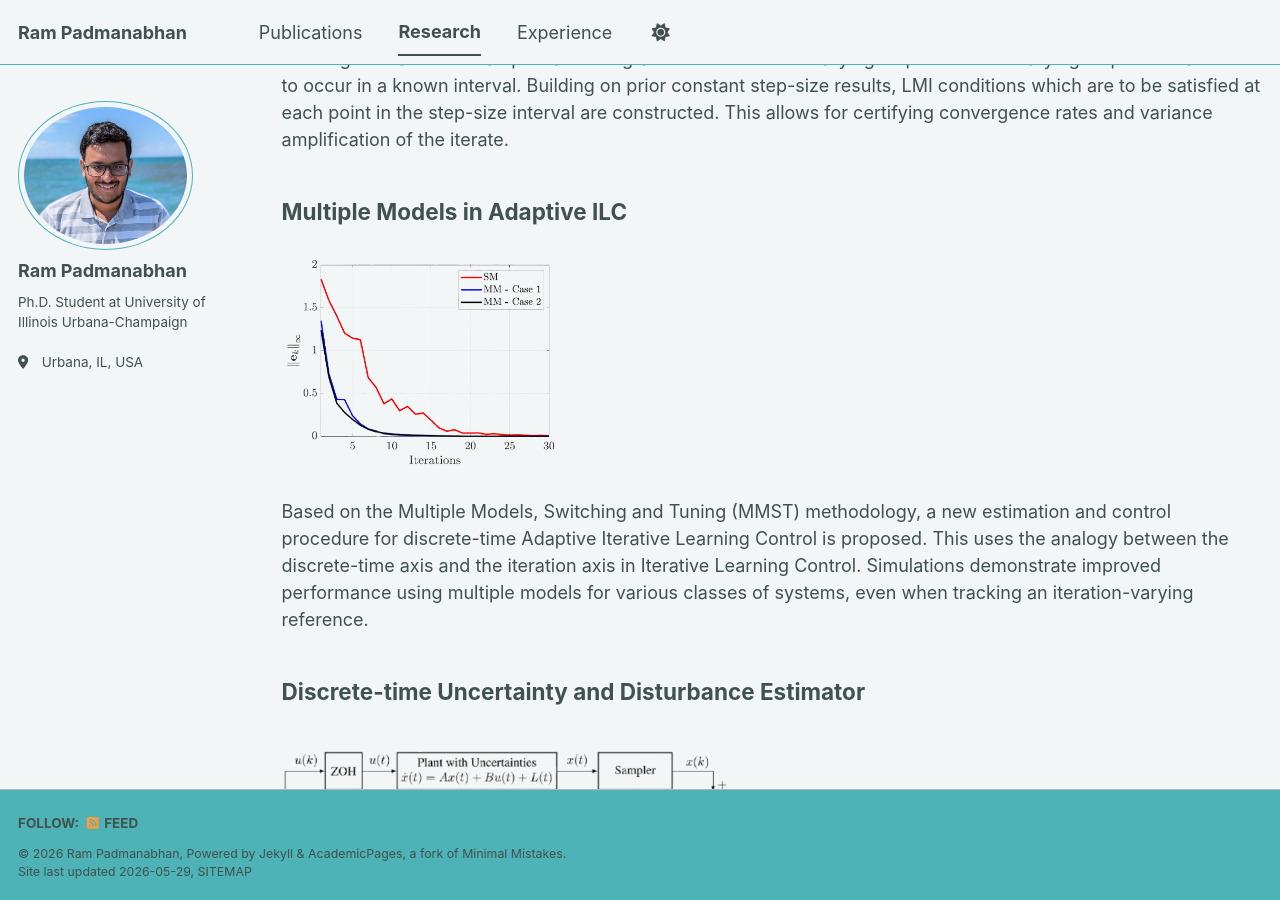
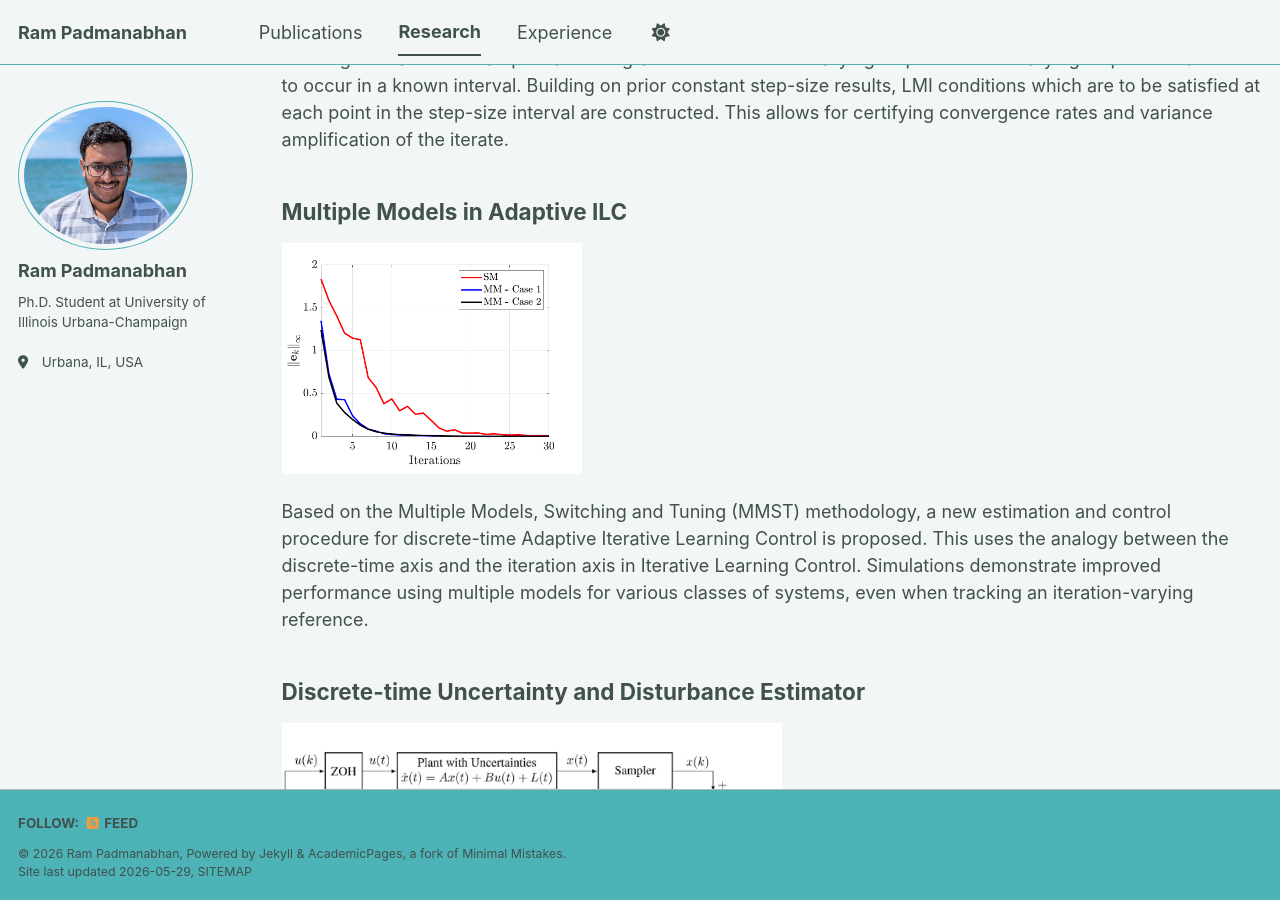
Before and after one commit to ram-p/ram-p.github.io, a Jekyll site: the page built from _pages/research.md, in a window 1280 px wide and 900 px high, scrolled down 2205 px. Built offline with Jekyll 4.4.1, drawn with Linux system fonts in a browser that asks for light colours; a script bundle is joined from its source files by our own code; library files that are not in the unit come from our copies.

Commit message:
Revert BG Tests

```diff
--- a/_pages/research.md
+++ b/_pages/research.md
@@ -50,13 +50,13 @@ This work uses the framework of Integral Quadratic Constraints (IQCs), a tool fr
 
 Multiple Models in Adaptive ILC
 ------
-<img src="https://ram-p.github.io/images/MM-AILC_BG.png" alt = "Multiple Models in AILC" width="300"/>
+<img src="https://ram-p.github.io/images/MM-AILC.png" alt = "Multiple Models in AILC" width="300"/>
 
 Based on the Multiple Models, Switching and Tuning (MMST) methodology, a new estimation and control procedure for discrete-time Adaptive Iterative Learning Control is proposed. This uses the analogy between the discrete-time axis and the iteration axis in Iterative Learning Control. Simulations demonstrate improved performance using multiple models for various classes of systems, even when tracking an iteration-varying reference.
 
 Discrete-time Uncertainty and Disturbance Estimator
 ------
-<img src="https://ram-p.github.io/images/DT-UDE_BG.png" alt = "Discrete-time UDE" width="500"/>
+<img src="https://ram-p.github.io/images/DT-UDE.png" alt = "Discrete-time UDE" width="500"/>
 
 A discrete-time version of the Uncertainty and Disturbance Estimator (UDE), a robust control strategy, is presented. This work proposes a new digital filter for disturbance estimation and compensation to derive a discrete-time error-based control law and prove stability. Interfacing with continuous-time systems uses a digital-analog converter and a zero-order-hold. A discrete-time controller—observer structure is also proposed, to address the case when only system outputs are accessible. Simulations on a variety of linear and nonlinear systems, including well-known systems in aerospace engineering and robotics, demonstrate the efficacy of the proposed methods.
 
```
